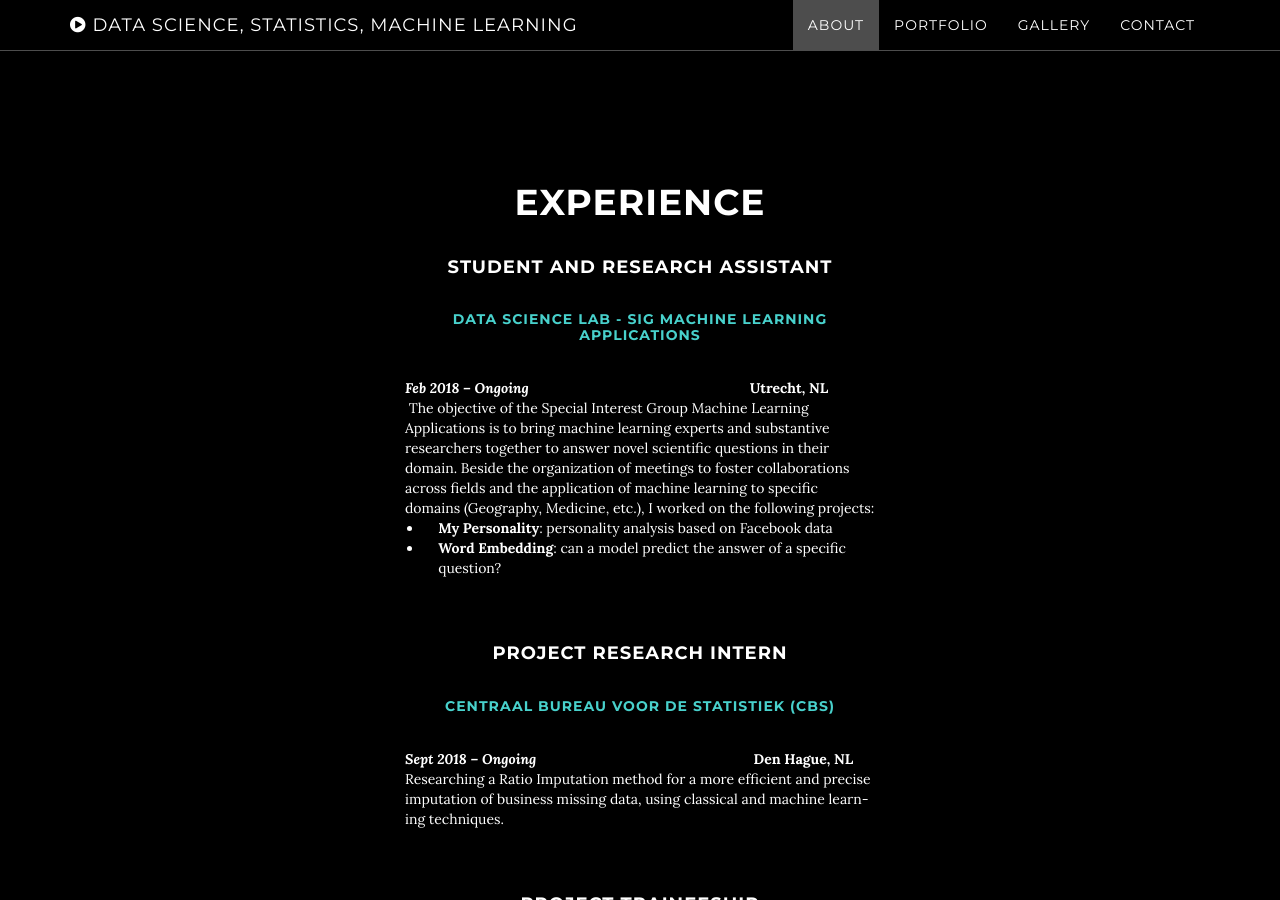
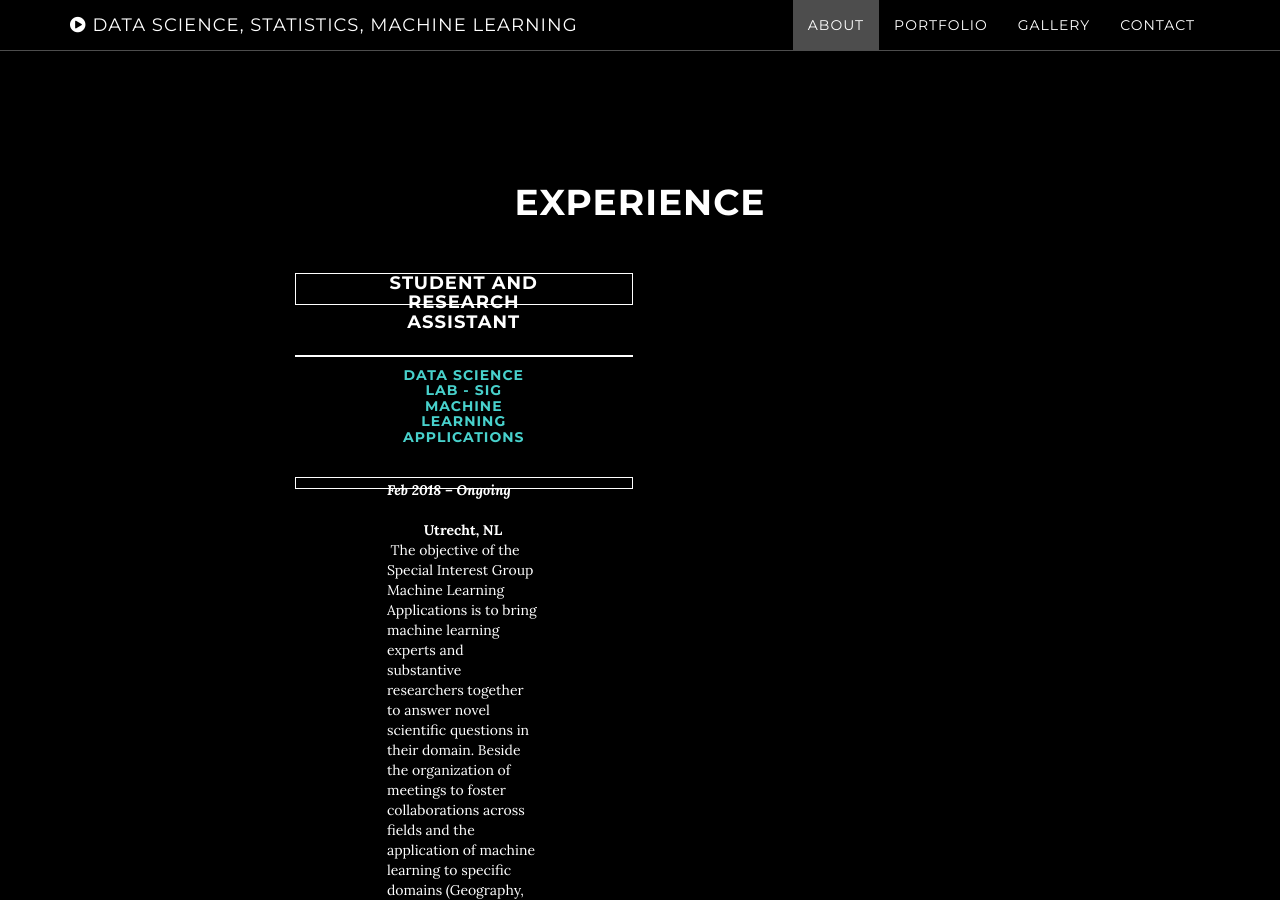
Before and after one commit to AgneseG/AgneseG.github.io, a Jekyll site: the page built from index.html, in a window 1280 px wide and 900 px high, scrolled down 917 px. Built offline with Jekyll 4.4.1, drawn with Linux system fonts in a browser that asks for light colours; some of the changed text lies outside the part shown.

Commit message:
Update about.html

```diff
--- a/_includes/about.html
+++ b/_includes/about.html
@@ -1,8 +1,22 @@
     <!-- About Section -->
     <section id="about" class="container content-section text-center">
+        <style>
+div.cntr {
+  width: 45%;
+  float:center;
+  padding-right: 30px;
+   padding-left: 30px;
+  margin-left: 30px;
+  margin-top: 50px;
+  margin-bottom: 50px;
+  border: 1px solid white;
+}
+
+</style>
         <div class="row">
             <div class="col-lg-8 col-lg-offset-2">
                 <h1>Experience</h1>
+                <div class="cntr">
 <h4 class="col-lg-8 col-lg-offset-2" >Student and Research Assistant</h4>
 <h5 class="col-lg-8 col-lg-offset-2" style="color:#48D1CC">Data Science Lab - SIG Machine Learning Applications</h5>
 <strong class="col-lg-8 col-lg-offset-2" style="text-align: left;"><em>Feb 2018 &ndash; Ongoing &nbsp;</em> &nbsp; &nbsp; &nbsp; &nbsp; &nbsp; &nbsp; &nbsp; &nbsp; &nbsp; &nbsp; &nbsp;&nbsp; &nbsp; &nbsp; &nbsp; &nbsp; &nbsp; &nbsp; &nbsp; &nbsp; &nbsp; &nbsp; &nbsp; &nbsp; &nbsp; &nbsp; &nbsp; &nbsp; &nbsp; Utrecht, NL</strong>
@@ -11,29 +25,30 @@
 <li class="col-lg-8 col-lg-offset-2" style="text-align: left;"><strong>My Personality</strong>: personality analysis based on Facebook data</li>
 <li class="col-lg-8 col-lg-offset-2" style="text-align: left;"><strong>Word Embedding</strong>: can a model predict the answer of a specific question?</li>
 </ul>
-<h5 class="col-lg-8 col-lg-offset-2" style="color:black">Data Science Lab - SIG Machine Learning Applications</h5>
+<h5 class="col-lg-8 col-lg-offset-2" style="color:black">I</h5>
 
- <br/>
+ <br/>       </div>
+                    <div class="cntr">
 <h4 class="col-lg-8 col-lg-offset-2">Project Research Intern</h4>
 <h5 class="col-lg-8 col-lg-offset-2" style="color:#48D1CC">Centraal Bureau voor de Statistiek (CBS)</h5>
 <strong class="col-lg-8 col-lg-offset-2" style="text-align: left;"><em>Sept 2018 &ndash; Ongoing &nbsp;</em> &nbsp; &nbsp; &nbsp; &nbsp; &nbsp; &nbsp; &nbsp; &nbsp; &nbsp;&nbsp; &nbsp; &nbsp; &nbsp; &nbsp; &nbsp;&nbsp; &nbsp; &nbsp; &nbsp; &nbsp; &nbsp;  &nbsp; &nbsp; &nbsp; &nbsp; &nbsp; &nbsp; &nbsp; &nbsp; Den Hague, NL</strong>
 
 <div class="col-lg-8 col-lg-offset-2" style="text-align: left;">Researching a Ratio Imputation method for a more efficient and precise imputation of business missing data, using classical and machine learn- ing techniques.</div>
-<h5 class="col-lg-8 col-lg-offset-2" style="color:black">Data Science Lab - SIG Machine Learning Applications</h5>
-
+<h5 class="col-lg-8 col-lg-offset-2" style="color:black">I</h5>
+     </div>
 <br/>
+                        <div class="cntr">
 <h4 class="col-lg-8 col-lg-offset-2">Project Traineeship</h4>
 <h5 class="col-lg-8 col-lg-offset-2" style="color:#48D1CC">Next Empire</h5>
 <strong class="col-lg-8 col-lg-offset-2" style="text-align: left;"><em>Sept 2018 &ndash; Nov 2018</em> &nbsp; &nbsp; &nbsp; &nbsp; &nbsp; &nbsp; &nbsp;&nbsp; &nbsp; &nbsp; &nbsp; &nbsp; &nbsp;&nbsp; &nbsp; &nbsp; &nbsp; &nbsp; &nbsp;  &nbsp; &nbsp; &nbsp; &nbsp; &nbsp; &nbsp; &nbsp; &nbsp; &nbsp; &nbsp; Amsterdam, NL</strong>
-
-<div class="col-lg-8 col-lg-offset-2" style="text-align: left;">Next Empire <a href="http://nextempire.net">(http://nextempire.net)</a>&nbsp;is a digital product studio with many clients in the music business. For my audio segmentation project I&rsquo;ve built from scratch an audio files classification model which seg- mented radiostreams into the individual songs and the speech or com- mercials in between. I used:</div>
+<div class="col-lg-8 col-lg-offset-2" style="text-align: left;">Next Empire <a href="http://nextempire.net">(http://nextempire.net)</a>&nbsp;is a digital product studio with many clients in the music business. For my audio segmentation project I&rsquo;ve built from scratch an audio files classification model which segmented radiostreams into the individual songs and the speech or com- mercials in between. I used:</div>
 <ul>
 <li class="col-lg-8 col-lg-offset-2" style="text-align: left;">the HTML parser <em>BeautifulSoup</em> to retrieve data from remote websites;</li>
 <li class="col-lg-8 col-lg-offset-2" style="text-align: left;"><em>librosa</em> to decompose <em>.mp3</em> files in spectrograms;</li>
 <li class="col-lg-8 col-lg-offset-2" style="text-align: left;">Python <em>Keras</em> to build the neural network classification model;</li>
 <li class="col-lg-8 col-lg-offset-2" style="text-align: left;">Changepoint Analysis to automate the classification process.</li>
 </ul>
-
+       </div>
 
 
 
```
